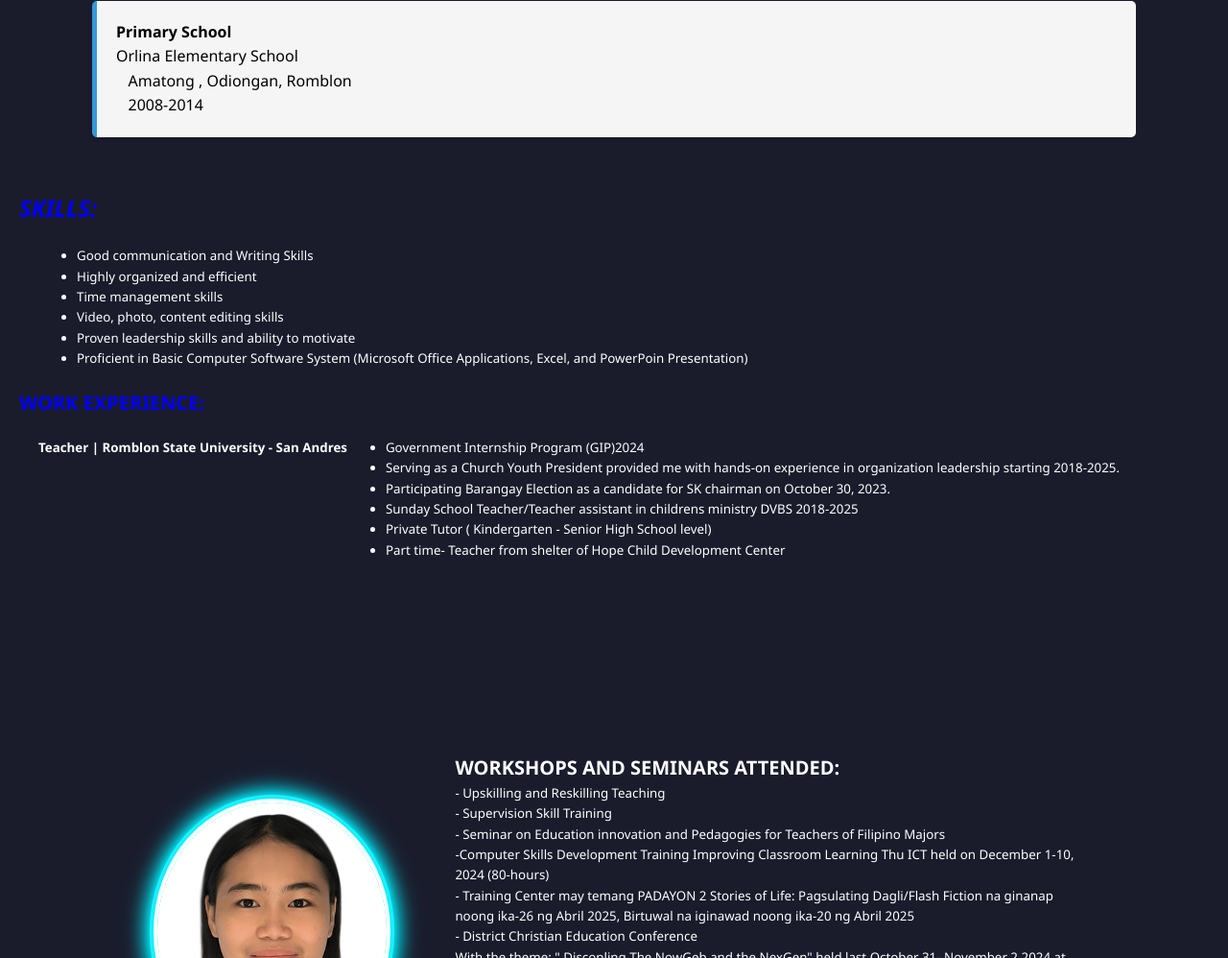
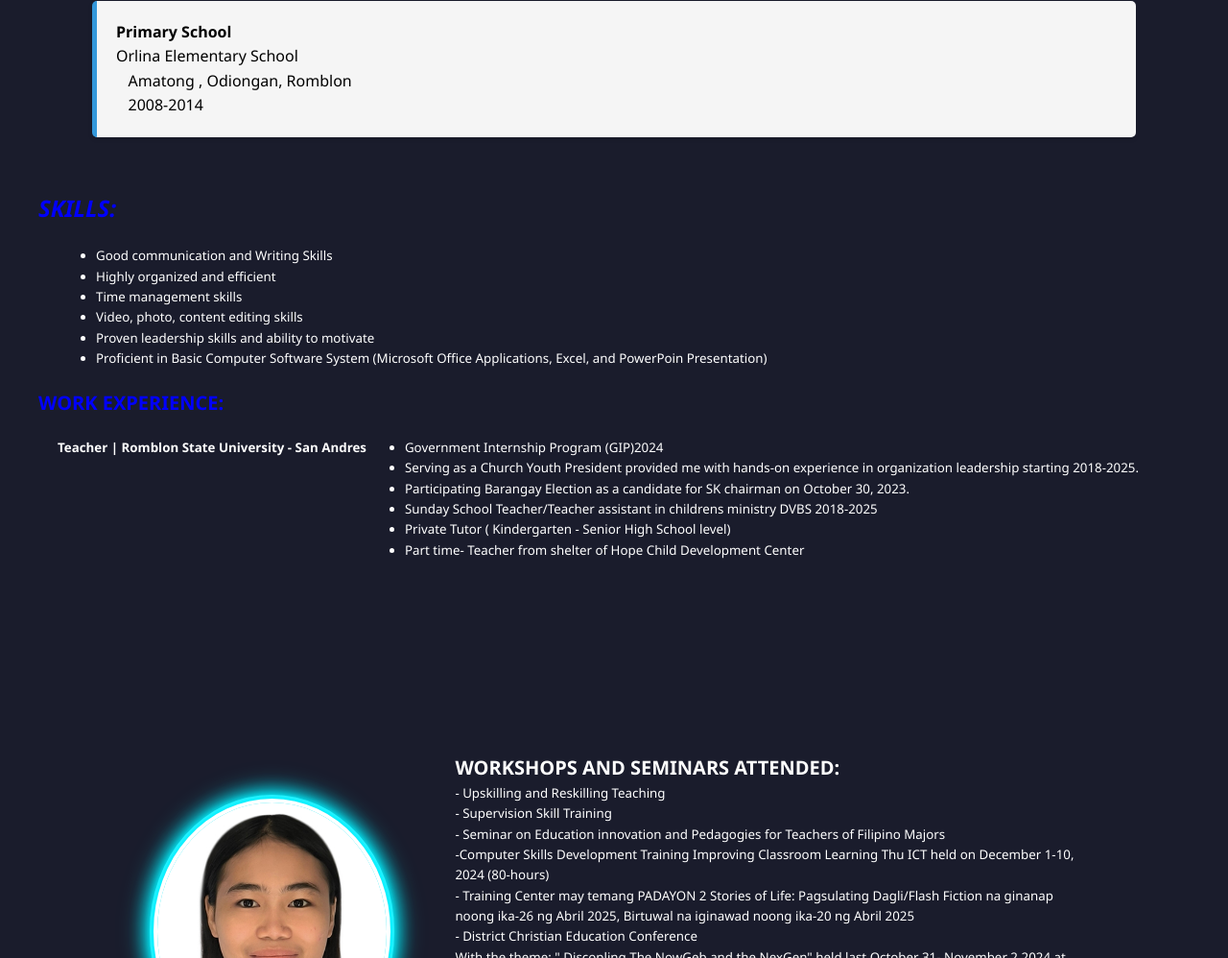
Before and after one commit to jergo1233/Portfolio, a plain HTML site: page index.html in a window 1280 px wide. Shown: the part 2389-3387 px from the top of the page at 96% size. Drawn offline with Linux system fonts and the light colour scheme.

Commit message:
Update style.css

```diff
--- a/style.css
+++ b/style.css
@@ -45,7 +45,9 @@ a {
 }
 
 
-
+#frame {
+   padding-left:20px;
+}
 .navbar .title {
   margin-right: auto;
   font-weight: bold;
```
